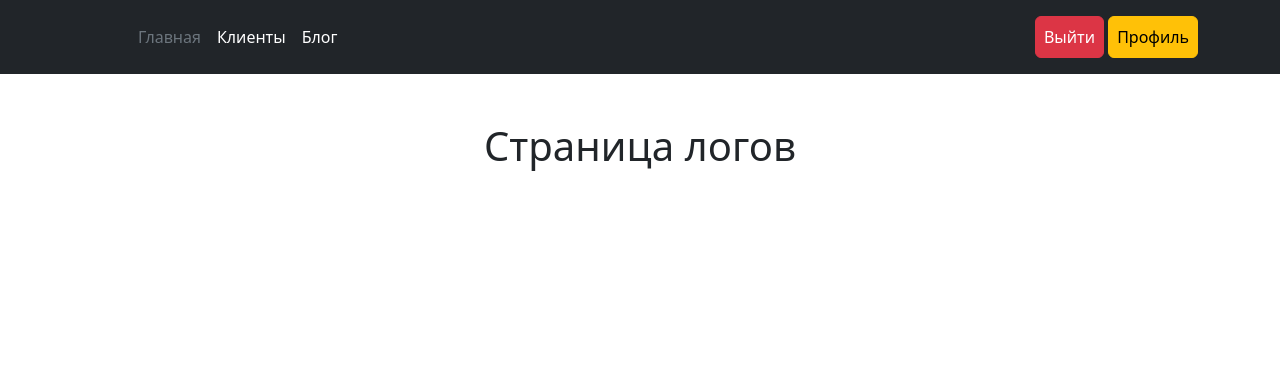
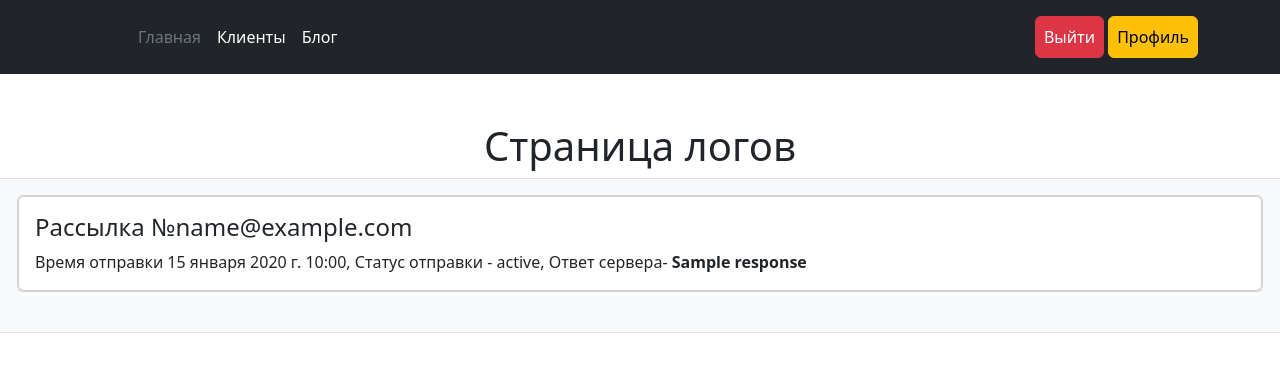
Before and after one commit to GaliulinYar/kursovaya_6, a Django app: template main/templates/main/mailinglogs.html in a window 1280 px wide. Shown: the top 372 px of the page. Run offline with Django 4.2, Linux system fonts and the light colour scheme; a user stored in the database is signed in; tables that the repository leaves empty hold one stand-in row (values such as "Sample post"); the template is opened without the code that fills it: most values are stand-ins (such as "Sample title", 1, 10 or a date in 2020); data that the repository does not hold is empty; some libraries are stand-ins or nearby versions.

Commit message:
Хтмл логов рассылки

```diff
--- a/main/templates/main/mailinglogs.html
+++ b/main/templates/main/mailinglogs.html
@@ -2,7 +2,7 @@
 {% block content%}
 
 
-<div class="container mt-5">
+    <div class="container mt-5">
         <div class="row">
             <div class="col">
                 <h1 class="text-center">Страница логов</h1>
@@ -10,5 +10,30 @@
         </div>
     </div>
 
+{% if user.is_authenticated %}
 
+    {% for object in object_list %}
+<div class="row align-item-start p-3 border bg-light"">
+    <div class="col">
+        <div class="col-12 card-body">
+            <div class="card mb-4 box-shadow">
+                <div class="card">
+                    <div class="card-body" >
+                        <h4 class="card-title">Рассылка №{{ object.log_mailing }}</h4>
+                        <div>Время отправки {{ object.created_time }},
+                            Статус отправки - {{ object.log_status }},
+                            Ответ сервера- <b>{{ object.response }}</b>
+                        </div>
+
+                    </div>
+                </div>
+            </div>
+        </div>
+    </div>
+
+
+
+    {% endfor %}
+
+{% endif %}
 {% endblock %}
```
